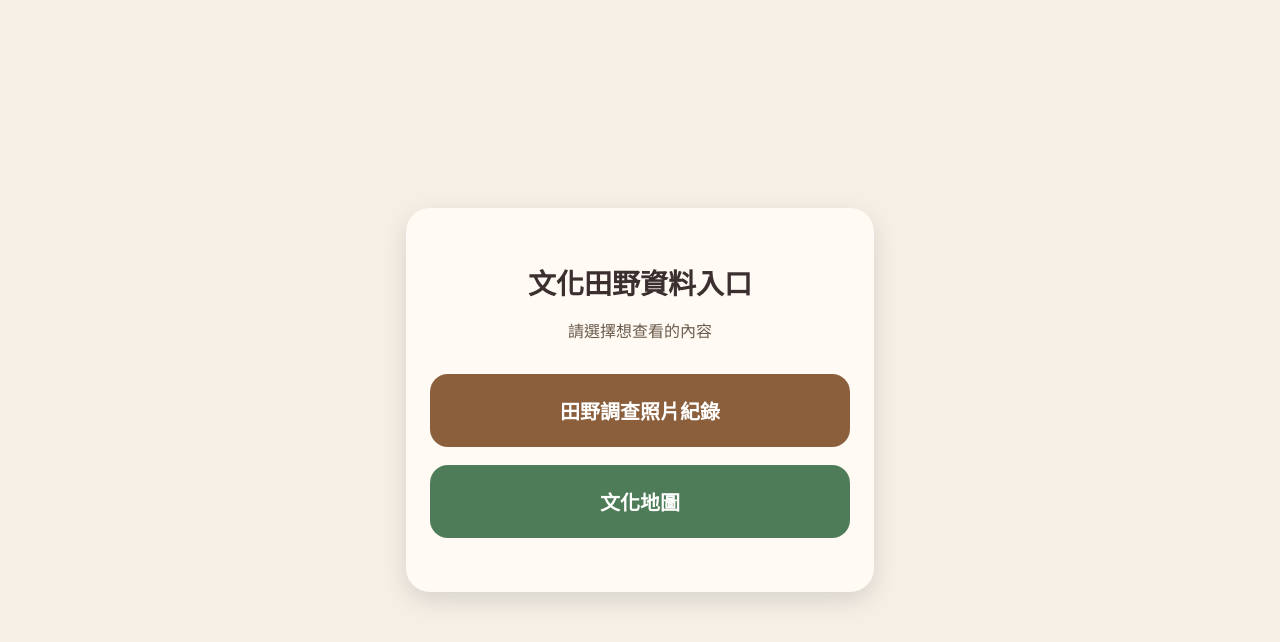
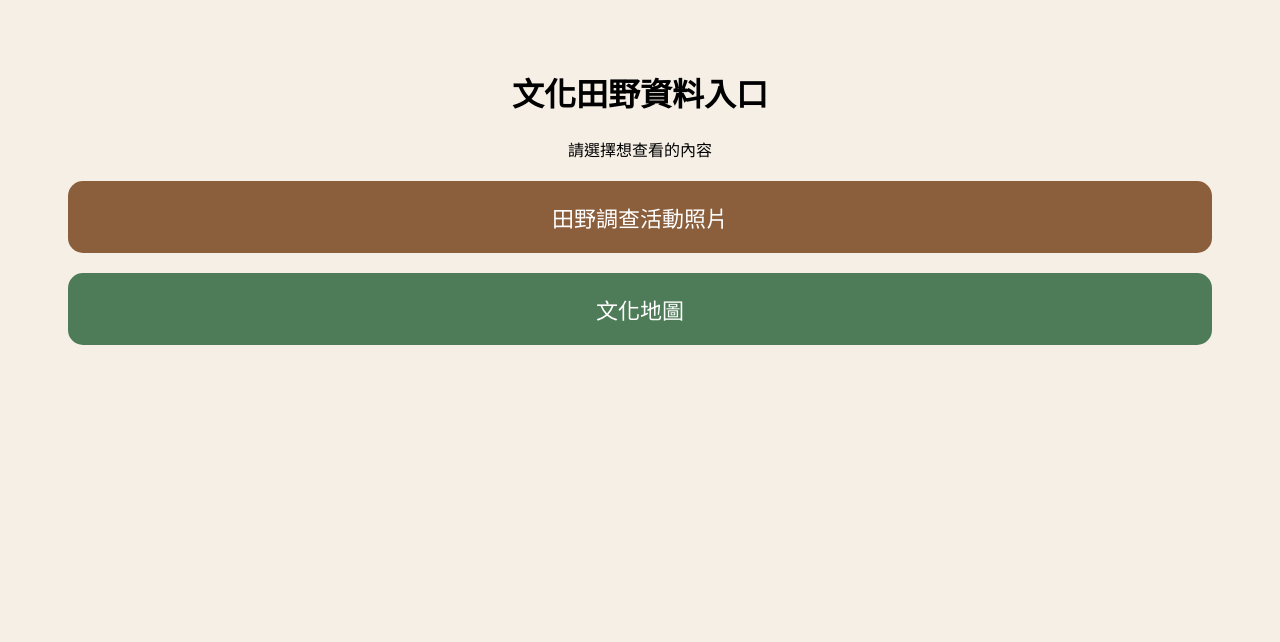
Before and after one commit to an4124723-hue/culture-map-entry, a plain HTML site: page index.html in a window 1280 px wide. Drawn offline with Linux system fonts and the light colour scheme.

Commit message:
Update index.html

```diff
--- a/index.html
+++ b/index.html
@@ -1,73 +1,28 @@
 <!DOCTYPE html>
 <html lang="zh-Hant">
 <head>
-  <meta charset="UTF-8" />
-  <meta name="viewport" content="width=device-width, initial-scale=1.0" />
+  <meta charset="UTF-8">
+  <meta name="viewport" content="width=device-width, initial-scale=1.0">
   <title>文化田野資料入口</title>
+</head>
+<body style="font-family: Arial; text-align: center; padding: 40px; background: #f5efe6;">
 
-  <style>
-    body {
-      margin: 0;
-      font-family: "Noto Sans TC", Arial, sans-serif;
-      background: #f5efe6;
-      color: #3b2f2f;
-      display: flex;
-      justify-content: center;
-      align-items: center;
-      min-height: 100vh;
-    }
+  <h1>文化田野資料入口</h1>
+  <p>請選擇想查看的內容</p>
 
-    .container {
-      width: 90%;
-      max-width: 420px;
-      text-align: center;
-      background: #fffaf3;
-      padding: 36px 24px;
-      border-radius: 24px;
-      box-shadow: 0 8px 24px rgba(0, 0, 0, 0.12);
-    }
+  <p>
+    <a href="https://drive.google.com/drive/folders/1oPov0Nwbv7qqXthy7cstP4yEaLPdazQb"
+       style="display:block; background:#8b5e3c; color:white; padding:20px; margin:20px; border-radius:15px; text-decoration:none; font-size:22px;">
+      田野調查活動照片
+    </a>
+  </p>
 
-    h1 {
-      font-size: 28px;
-      margin-bottom: 12px;
-    }
-
-    p {
-      font-size: 16px;
-      margin-bottom: 32px;
-      color: #6b5b4b;
-    }
-
-    .button {
-      display: block;
-      text-decoration: none;
-      background: #8b5e3c;
-      color: white;
-      padding: 22px;
-      margin: 18px 0;
-      border-radius: 18px;
-      font-size: 20px;
-      font-weight: bold;
-    }
-
-    .map {
-      background: #4f7c58;
-    }
-  </style>
-</head>
-
-<body>
-  <div class="container">
-    <h1>文化田野資料入口</h1>
-    <p>請選擇想查看的內容</p>
-
-    <a class="button" href="https://drive.google.com/drive/folders/1oPov0Nwbv7qqXthy7cstP4yEaLPdazQb" target="_blank">
-      田野調查照片紀錄
-    </a>
-
-    <a class="button map" href="https://storymaps.arcgis.com/stories/62d785bb2a904241a26187f1bbdcb40a" target="_blank">
+  <p>
+    <a href="https://storymaps.arcgis.com/stories/62d785bb2a904241a26187f1bbdcb40a"
+       style="display:block; background:#4f7c58; color:white; padding:20px; margin:20px; border-radius:15px; text-decoration:none; font-size:22px;">
       文化地圖
     </a>
-  </div>
+  </p>
+
 </body>
 </html>
```
